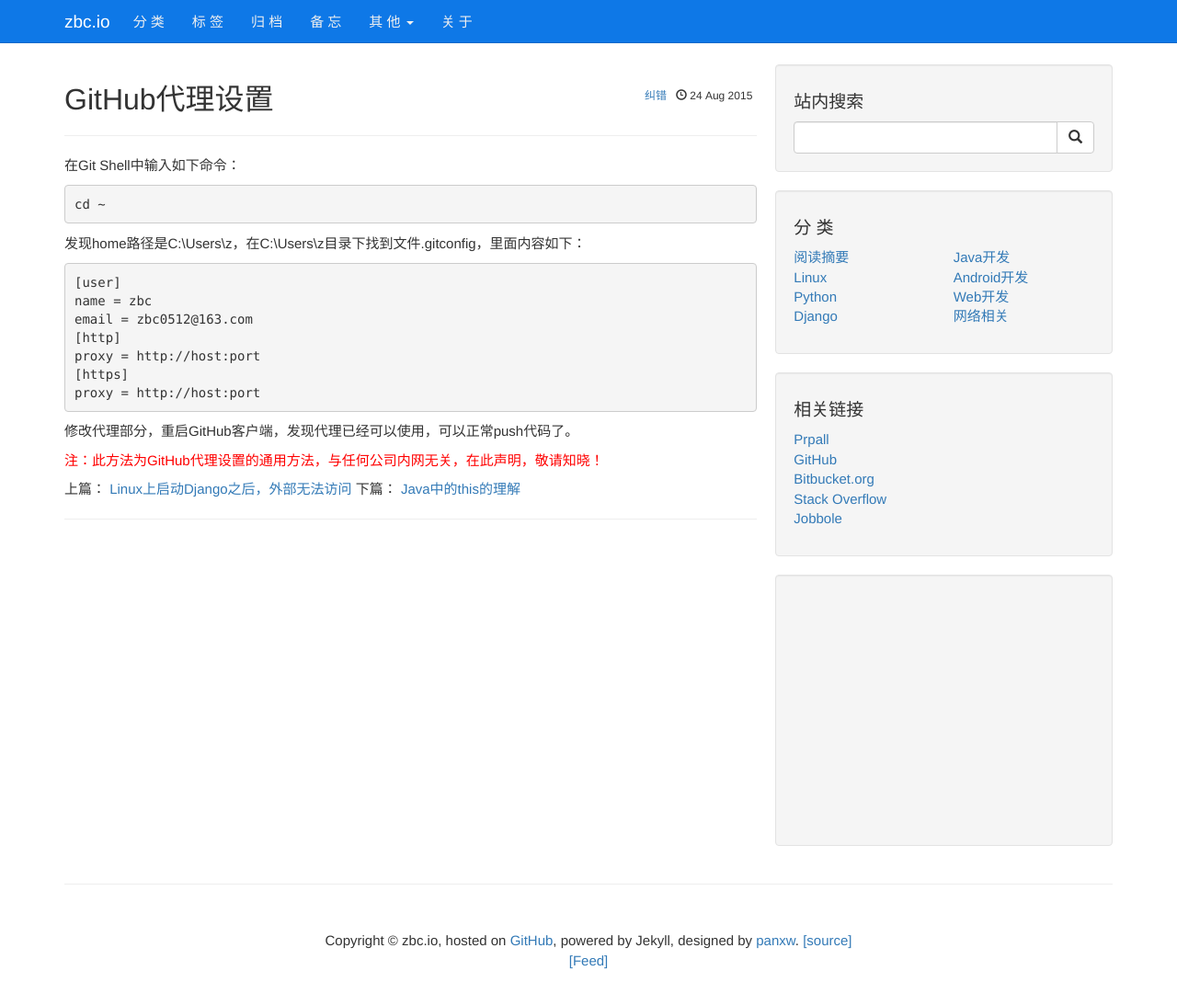
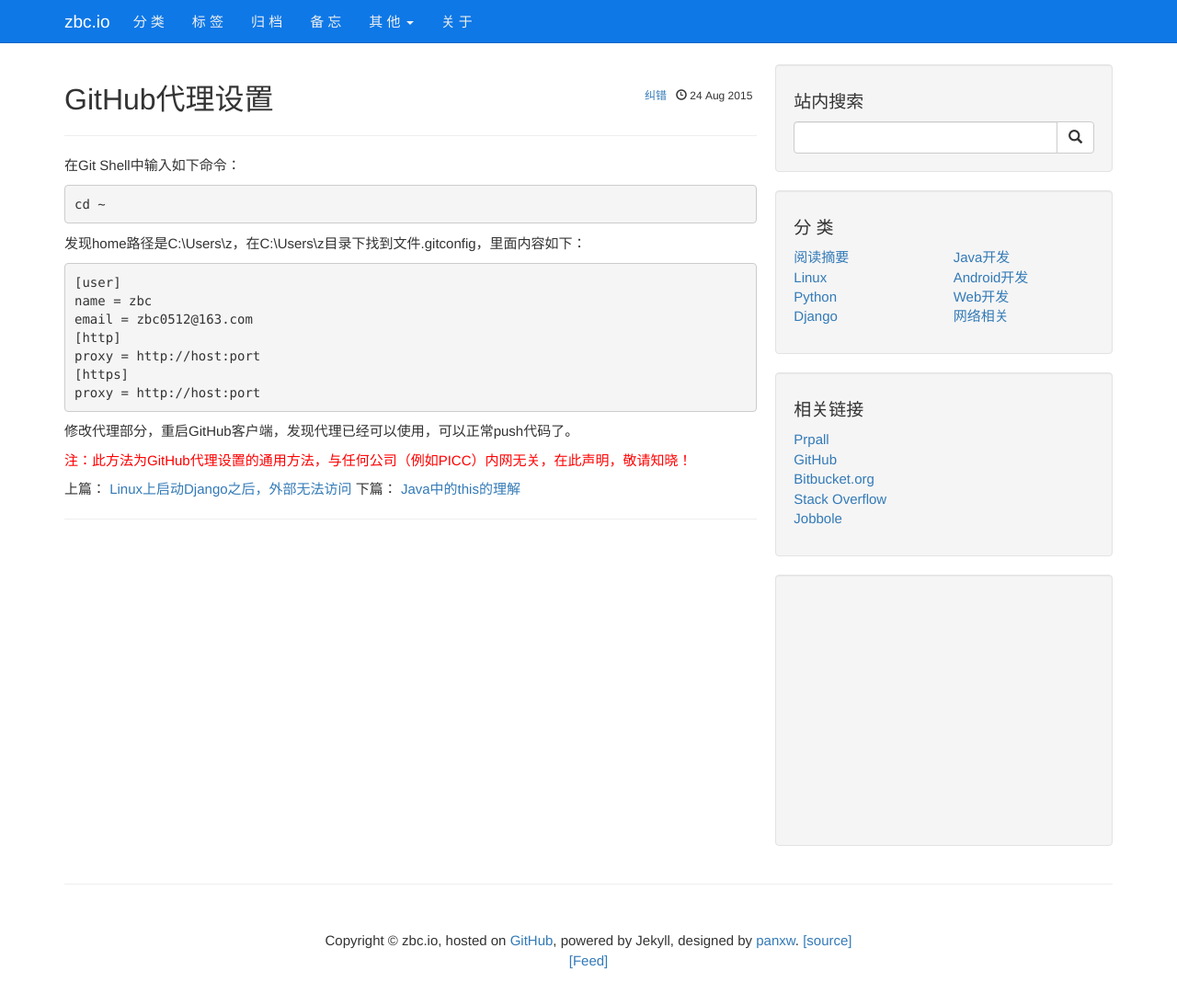
Before and after one commit to zbc0512/zbc0512.github.io, a Jekyll site: the page built from _posts/2015-08-24-github-proxy.md, in a window 1280 px wide and 1116 px high. Shown: the top 1093 px of the window at 92% size. Built offline with Jekyll 4.4.1, drawn with Linux system fonts in a browser that asks for light colours; nearby versions of some CDN libraries; library files that are not in the unit come from our copies; comment, search, counter and statistics services are not loaded.

Commit message:
Update 2015-08-24-github-proxy.md

```diff
--- a/_posts/2015-08-24-github-proxy.md
+++ b/_posts/2015-08-24-github-proxy.md
@@ -21,4 +21,4 @@ tags: "GitHub"
 
 修改代理部分，重启GitHub客户端，发现代理已经可以使用，可以正常push代码了。
 
-<font color="#F00">注：此方法为GitHub代理设置的通用方法，与任何公司内网无关，在此声明，敬请知晓！</font>
+<font color="#F00">注：此方法为GitHub代理设置的通用方法，与任何公司（例如PICC）内网无关，在此声明，敬请知晓！</font>
```
